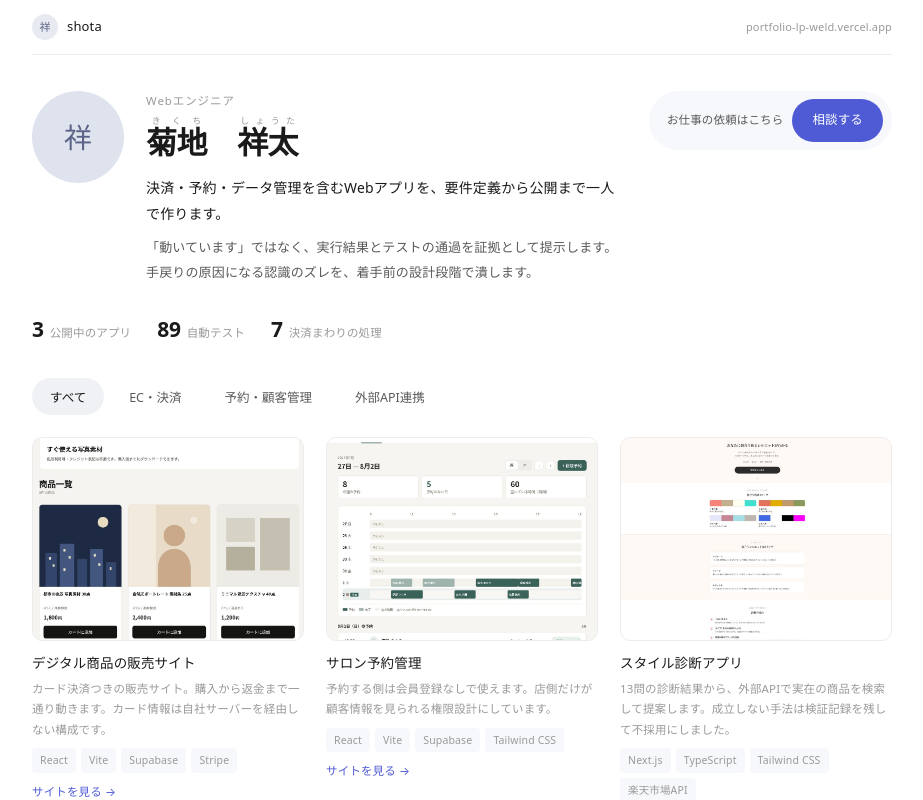
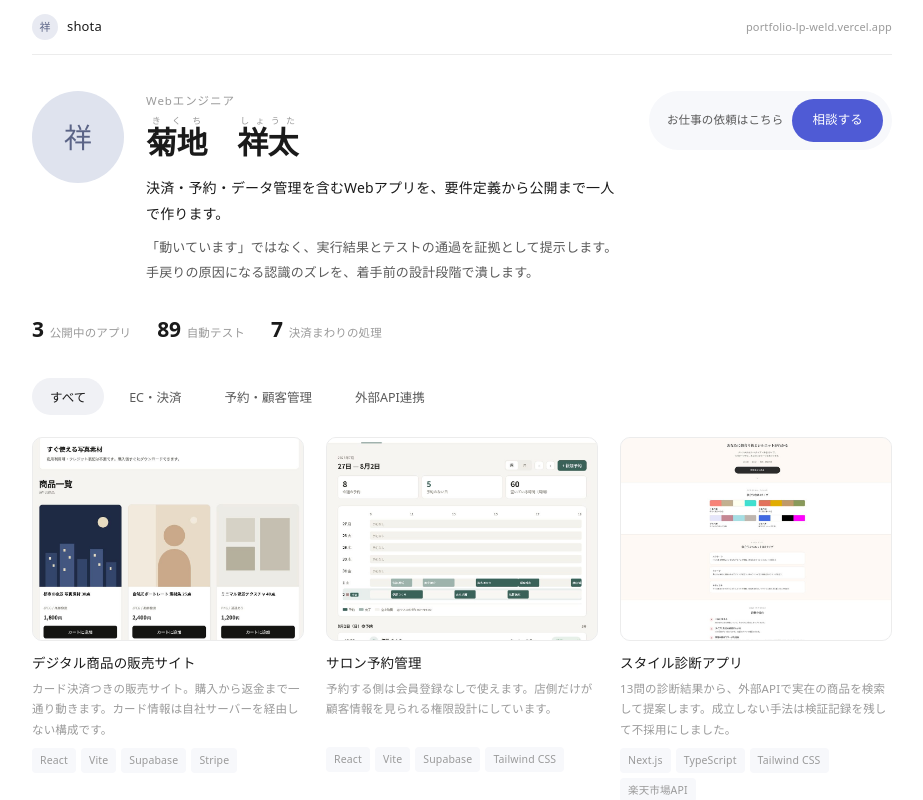
Before and after one commit to shota48-lgtm/portfolio-lp, a React (Vite) app: page / in a window 1280 px wide. Shown: the top 800 px of the page, without its empty margins (178-1101 px from the left). Built offline with nearby package versions, Linux system fonts and the light colour scheme.

Commit message:
style: 制作物カードの高さを揃えた

```diff
--- a/src/App.css
+++ b/src/App.css
@@ -179,7 +179,9 @@
 }
 
 .work {
-  display: block;
+  display: flex;
+  flex-direction: column;
+  height: 100%;
   text-decoration: none;
   color: inherit;
   opacity: 0;
@@ -218,6 +220,7 @@
   font-size: 11.5px;
   color: var(--ink-mute);
   line-height: 1.75;
+  min-height: 60px;
 }
 .work__tech {
   margin: 8px 0 0;
@@ -226,6 +229,8 @@
   display: flex;
   gap: 5px;
   flex-wrap: wrap;
+  align-content: flex-start;
+  min-height: 46px;
 }
 .work__tech li {
   font-size: 10.5px;
@@ -239,6 +244,7 @@
   margin: 9px 0 0;
   font-size: 11.5px;
   color: var(--accent);
+  align-self: flex-start;
 }
 .work:focus-visible {
   outline: 2px solid var(--accent);
@@ -314,6 +320,10 @@
     grid-template-columns: 1fr;
     gap: 26px;
   }
+  .work__summary,
+  .work__tech {
+    min-height: 0;
+  }
   .topbar__url {
     display: none;
   }
```
